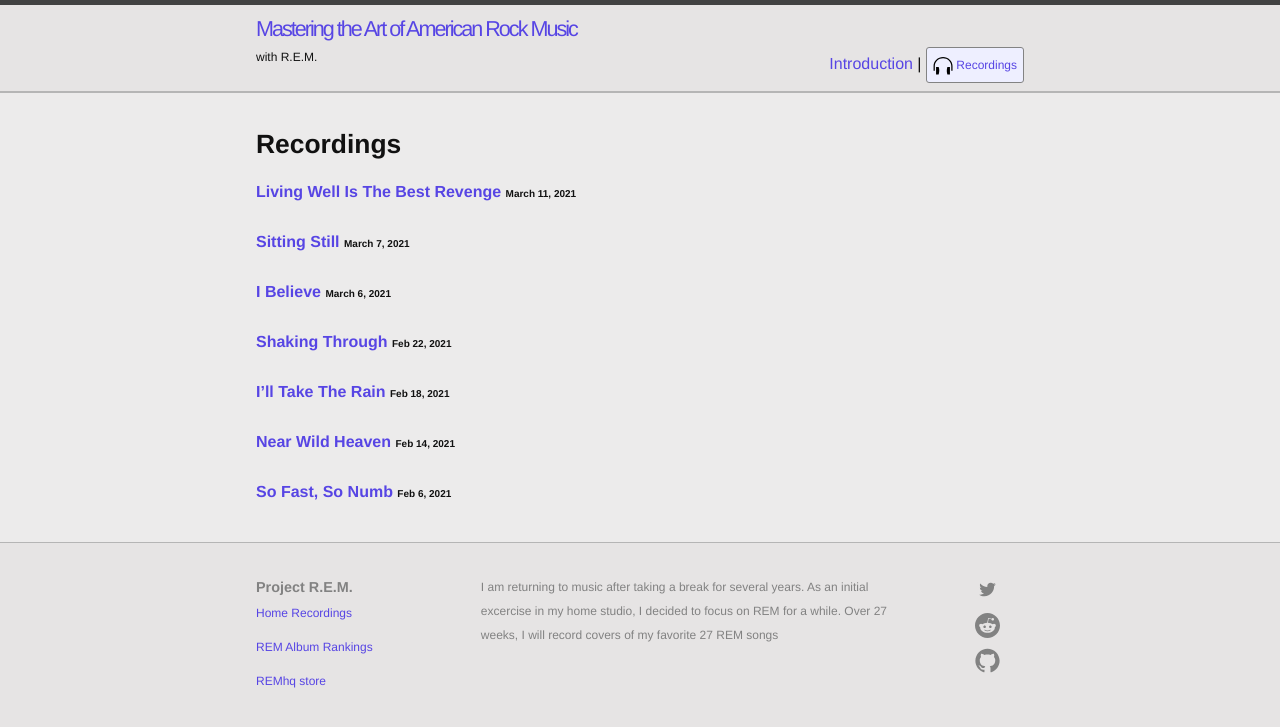
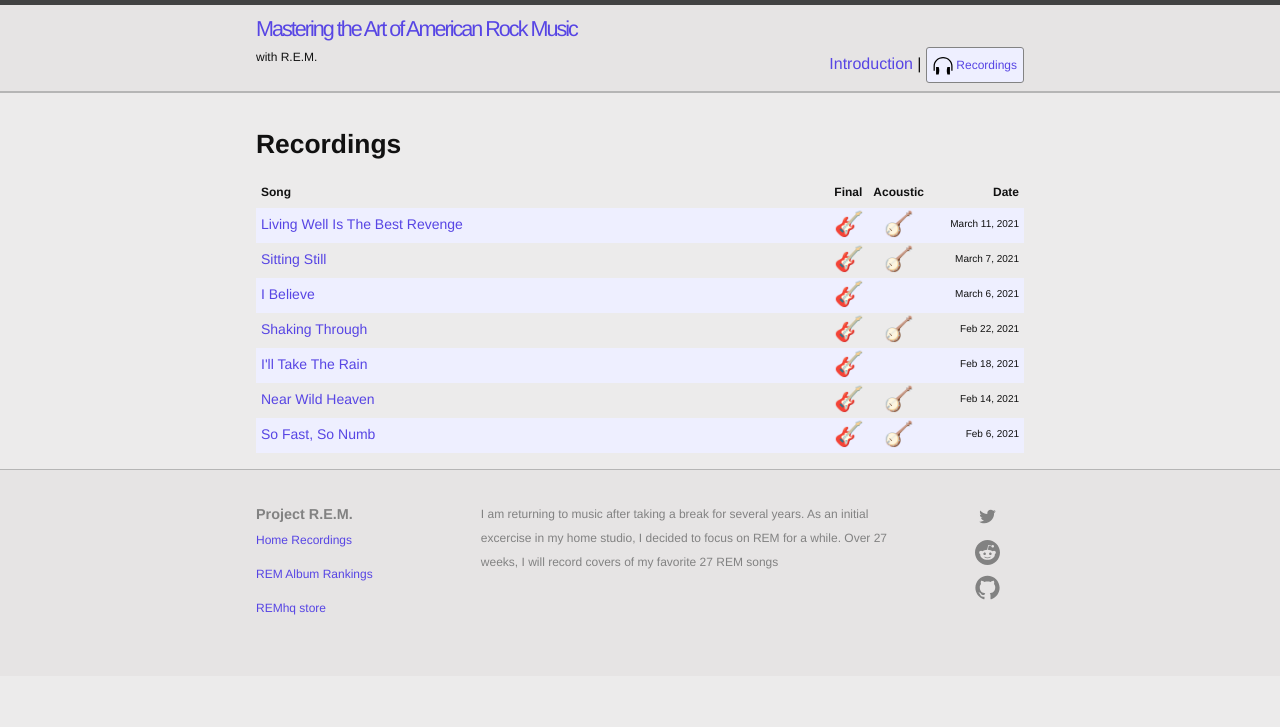
Before and after one commit to slatron/slatron.github.io, a Jekyll site: the page built from recordings.md, in a window 1280 px wide. Shown: the top 727 px of the page. Built offline with Jekyll 4.4.1, drawn with Linux system fonts in a browser that asks for light colours.

Commit message:
walk post / update recordings page styles

```diff
--- a/_sass/_state.scss
+++ b/_sass/_state.scss
@@ -26,6 +26,10 @@
   display: inline-block;
 }
 
+.text-small {
+  font-size: 10px;
+}
+
 .btn {
   background-color: #eeefff;
   border: 1px solid rgb(131, 131, 131);
@@ -38,3 +42,52 @@
     text-decoration: none;
   }
 }
+
+.flex-table {
+  display: flex;
+  flex-direction: column;
+  font-size: 14px;
+  a:hover{
+    text-decoration: none;
+  }
+
+  .head {
+    font-size: 12px;
+    font-weight: bold;
+  }
+
+  .row:nth-child(even)  {
+    background: #eeefff;
+  }
+
+  .row {
+    display: flex;
+
+    span {
+      text-align: center;
+    }
+
+    span:nth-child(1) {
+      flex: 1 0 180px;
+      text-align: left;
+      padding-left: 5px;
+    }
+    span:nth-child(2) {
+      flex: 0 1 50px;
+      a {
+        font-size: 24px;
+      }
+    }
+    span:nth-child(3) {
+      flex: 0 1 50px;
+      a {
+        font-size: 24px;
+      }
+    }
+    span:nth-child(4) {
+      flex: 0 1 100px;
+      text-align: right;
+      padding-right: 5px;
+    }
+  }
+}
--- a/recordings.md
+++ b/recordings.md
@@ -3,18 +3,56 @@
 permalink: recordings.html
 ---
 
+
 <h1 class="page-heading">Recordings</h1>
 
-#### [Living Well Is The Best Revenge](https://drive.google.com/file/d/1kHsvHdhnuwMwMp9LrowSQnGxwGILe1Om/view?usp=sharing){:target="_blank"} <span style="font-size: 10px;">March 11, 2021</span>
-
-####  [Sitting Still](https://drive.google.com/file/d/1kc9qexTS4ZKOo3jt4hej6FVZhtfF8WvC/view?usp=sharing){:target="_blank"} <span style="font-size: 10px;">March 7, 2021</span>
-
-#### [I Believe](https://drive.google.com/file/d/1bQPnMSNsrWEmIMdrtdAzG22aBVvQXL-z/view?usp=sharing){:target="_blank"} <span style="font-size: 10px;">March 6, 2021</span>
-
-#### [Shaking Through](https://drive.google.com/file/d/1bDK7eyMc3iloWywernigrHSnGvyKRCkq/view?usp=sharing){:target="_blank"} <span style="font-size: 10px;">Feb 22, 2021</span>
-
-#### [I'll Take The Rain](https://drive.google.com/file/d/1v6JiyRs829CqiLvXj3pckZyr5fR6vKn9/view?usp=sharing){:target="_blank"} <span style="font-size: 10px;">Feb 18, 2021</span>
-
-#### [Near Wild Heaven](https://drive.google.com/file/d/1UD8Cs8dT7eKY13vEK2SkVW_mWLGNLS5J/view?usp=sharing){:target="_blank"} <span style="font-size: 10px;">Feb 14, 2021</span>
-
-#### [So Fast, So Numb](https://drive.google.com/file/d/12NVKLkgs17zyAAAiOf4Ry7WArQL7ITbf/view?usp=sharing){:target="_blank"} <span style="font-size: 10px;">Feb 6, 2021</span>
+<div class="flex-table">
+  <div class="row head">
+    <span>Song</span>
+    <span title="project results">Final</span>
+    <span title="single-take recording on one mic, raw with no effects">Acoustic</span>
+    <span title="date">Date</span>
+  </div>
+  <div class="row">
+    <span><a href="https://drive.google.com/file/d/1kHsvHdhnuwMwMp9LrowSQnGxwGILe1Om/view?usp=sharing" target="_blank">Living Well Is The Best Revenge</a></span>
+    <span><a href="https://drive.google.com/file/d/1kHsvHdhnuwMwMp9LrowSQnGxwGILe1Om/view?usp=sharing" target="_blank">🎸</a></span>
+    <span><a href="https://drive.google.com/file/d/1Ui4TiRuSLjAdpkqP-ruhjVT1sCt-ABYT/view?usp=sharing" target="_blank">🪕</a></span>
+    <span class="text-small">March 11, 2021</span>
+  </div>
+  <div class="row">
+    <span><a href="https://drive.google.com/file/d/1kc9qexTS4ZKOo3jt4hej6FVZhtfF8WvC/view?usp=sharing" target="_blank">Sitting Still</a></span>
+    <span><a href="https://drive.google.com/file/d/1kc9qexTS4ZKOo3jt4hej6FVZhtfF8WvC/view?usp=sharing" target="_blank">🎸</a></span>
+    <span><a href="https://drive.google.com/file/d/1gTbVR5RPuw4G25cB_3w7RyZl8vocB6R_/view?usp=sharing" target="_blank">🪕</a></span>
+    <span class="text-small">March 7, 2021</span>
+  </div>
+  <div class="row">
+    <span><a href="https://drive.google.com/file/d/1bQPnMSNsrWEmIMdrtdAzG22aBVvQXL-z/view?usp=sharing" target="_blank">I Believe</a></span>
+    <span><a href="https://drive.google.com/file/d/1bQPnMSNsrWEmIMdrtdAzG22aBVvQXL-z/view?usp=sharing" target="_blank">🎸</a></span>
+    <span> </span>
+    <span class="text-small">March 6, 2021</span>
+  </div>
+  <div class="row">
+    <span><a href="https://drive.google.com/file/d/1bDK7eyMc3iloWywernigrHSnGvyKRCkq/view?usp=sharing" target="_blank">Shaking Through</a></span>
+    <span><a href="https://drive.google.com/file/d/1bDK7eyMc3iloWywernigrHSnGvyKRCkq/view?usp=sharing" target="_blank">🎸</a></span>
+    <span><a href="https://drive.google.com/file/d/1jnr55rl2eZU-ySTSgTqUPUfRjV_EGY24/view?usp=sharing" target="_blank">🪕</a></span>
+    <span class="text-small">Feb 22, 2021</span>
+  </div>
+  <div class="row">
+    <span><a href="https://drive.google.com/file/d/1v6JiyRs829CqiLvXj3pckZyr5fR6vKn9/view?usp=sharing" target="_blank">I'll Take The Rain</a></span>
+    <span><a href="https://drive.google.com/file/d/1v6JiyRs829CqiLvXj3pckZyr5fR6vKn9/view?usp=sharing" target="_blank">🎸</a></span>
+    <span> </span>
+    <span class="text-small">Feb 18, 2021</span>
+  </div>
+  <div class="row">
+    <span><a href="https://drive.google.com/file/d/1UD8Cs8dT7eKY13vEK2SkVW_mWLGNLS5J/view?usp=sharing" target="_blank">Near Wild Heaven</a></span>
+    <span><a href="https://drive.google.com/file/d/1UD8Cs8dT7eKY13vEK2SkVW_mWLGNLS5J/view?usp=sharing" target="_blank">🎸</a></span>
+    <span><a href="https://drive.google.com/file/d/1PGiQy88s7c2sMa8d9xxQpSGI6F-B1Fcd/view?usp=sharing" target="_blank">🪕</a></span>
+    <span class="text-small">Feb 14, 2021</span>
+  </div>
+  <div class="row">
+    <span><a href="https://drive.google.com/file/d/12NVKLkgs17zyAAAiOf4Ry7WArQL7ITbf/view?usp=sharing" target="_blank">So Fast, So Numb</a></span>
+    <span><a href="https://drive.google.com/file/d/12NVKLkgs17zyAAAiOf4Ry7WArQL7ITbf/view?usp=sharing" target="_blank">🎸</a></span>
+    <span><a href="https://drive.google.com/file/d/1CUl2yDE-w-xZD5_ret_J2Ph36HLBuFdb/view?usp=sharing" target="_blank">🪕</a></span>
+    <span class="text-small">Feb 6, 2021</span>
+  </div>
+</div>
```
Also changed, not shown: _posts/2021-03-12-walk-unafraid-1.md (+1 -1 lines), _posts/2021-03-13-walk-unafraid-2.md (added, +28 -0 lines), songs.js (+16 -18 lines).
